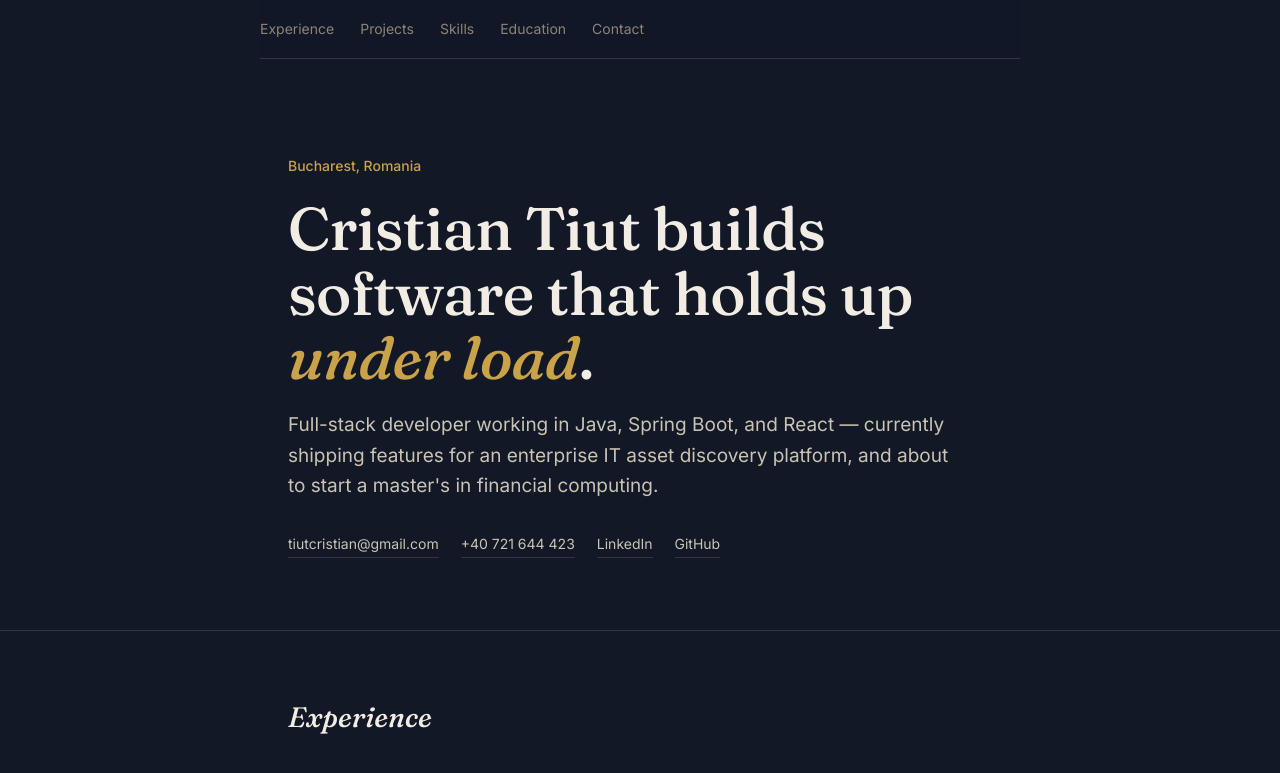
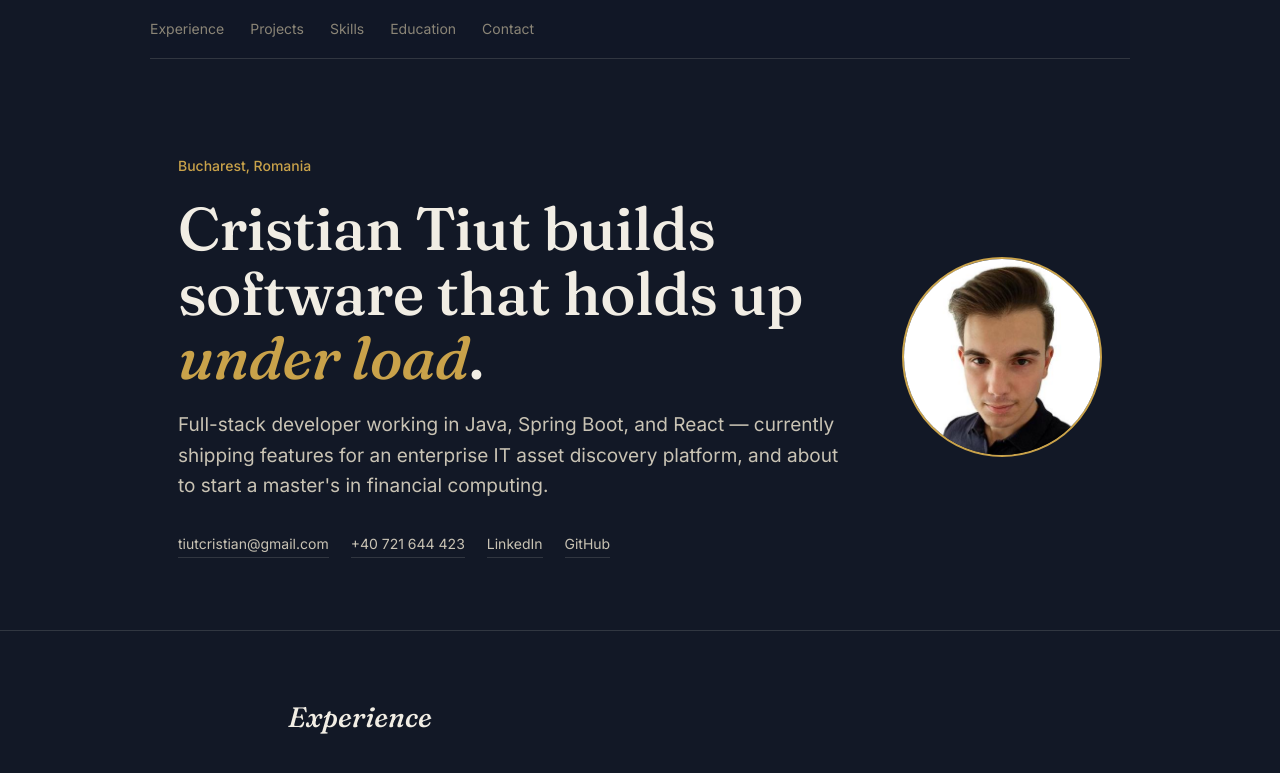
Before and after one commit to tiutcristian/tiutcristian.github.io, a plain HTML site: page index.html in a window 1280 px wide. Shown: the top 773 px of the page. Drawn offline with Linux system fonts and the light colour scheme.

Commit message:
Add circular portrait to hero and widen hero and nav
Co-Authored-By: Claude Sonnet 5.5 <noreply@anthropic.com>

```diff
--- a/index.html
+++ b/index.html
@@ -21,7 +21,9 @@
 </nav>
 
 <header class="hero">
-  <div class="wrap reveal">
+  <div class="wrap hero-inner reveal">
+    <img class="portrait" src="photo.png" alt="Portrait of Cristian Tiut" width="400" height="400">
+    <div class="hero-text">
     <p class="eyebrow">Bucharest, Romania</p>
     <h1>Cristian Tiut builds<br>software that holds up <em>under load</em>.</h1>
     <p class="lede">Full-stack developer working in Java, Spring Boot, and React — currently shipping features for an enterprise IT asset discovery platform, and about to start a master's in financial computing.</p>
@@ -30,6 +32,7 @@
       <a href="tel:+40721644423">+40 721 644 423</a>
       <a href="https://linkedin.com/in/cristian-tiut" target="_blank" rel="noopener">LinkedIn</a>
       <a href="https://github.com/tiutcristian" target="_blank" rel="noopener">GitHub</a>
+    </div>
     </div>
   </div>
 </header>
--- a/styles.css
+++ b/styles.css
@@ -34,6 +34,26 @@ a{color:inherit;}
 header.hero{
   padding:96px 0 72px;
   border-bottom:1px solid var(--line);
+}
+.hero-inner{
+  max-width:980px;
+  display:flex;
+  align-items:center;
+  gap:48px;
+}
+.hero-text{flex:1; min-width:0;}
+.portrait{
+  width:200px;
+  height:200px;
+  border-radius:50%;
+  object-fit:cover;
+  border:2px solid var(--gold);
+  flex-shrink:0;
+  order:2;
+}
+@media (max-width:640px){
+  .hero-inner{flex-direction:column; align-items:flex-start; gap:28px;}
+  .portrait{order:0; width:140px; height:140px;}
 }
 .eyebrow{
   font-size:14px;
@@ -79,6 +99,7 @@ h1 em{
 }
 
 nav.jump{
+  max-width:980px;
   display:flex;
   gap:26px;
   padding:18px 0;
```
Also changed, not shown: photo.png (added).
